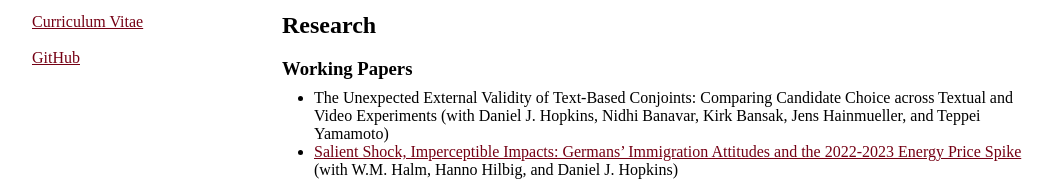
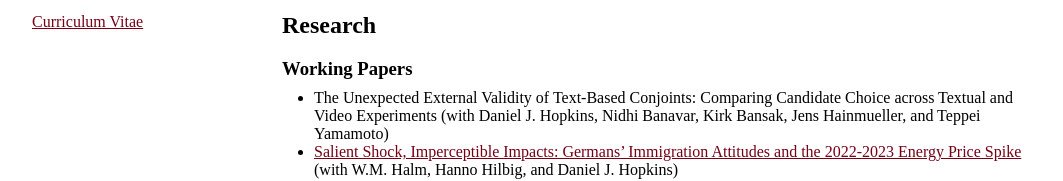
Before and after one commit to niloudavis/niloudavis.github.io, a plain HTML site: page index.html in a window 1280 px wide. Shown: the part 176-357 px from the top of the page, without its empty margins (108-1171 px from the left). Drawn offline with Linux system fonts and the light colour scheme.

Commit message:
Update index.html

```diff
--- a/index.html
+++ b/index.html
@@ -98,8 +98,8 @@
     <!-- Put your CV in a "cv" folder in your repo -->
     <a href="Davis_CVNov26.pdf">Curriculum Vitae</a>
     <br><br>
-    <a href="https://github.com/niloudavis">GitHub</a>
-    <br>
+    <!--<a href="https://github.com/niloudavis">GitHub</a>
+    <br>-->
   </div>
     <!--<a href="https://scholar.google.com/">Google Scholar</a>-->
     <!--<br>-->
```
